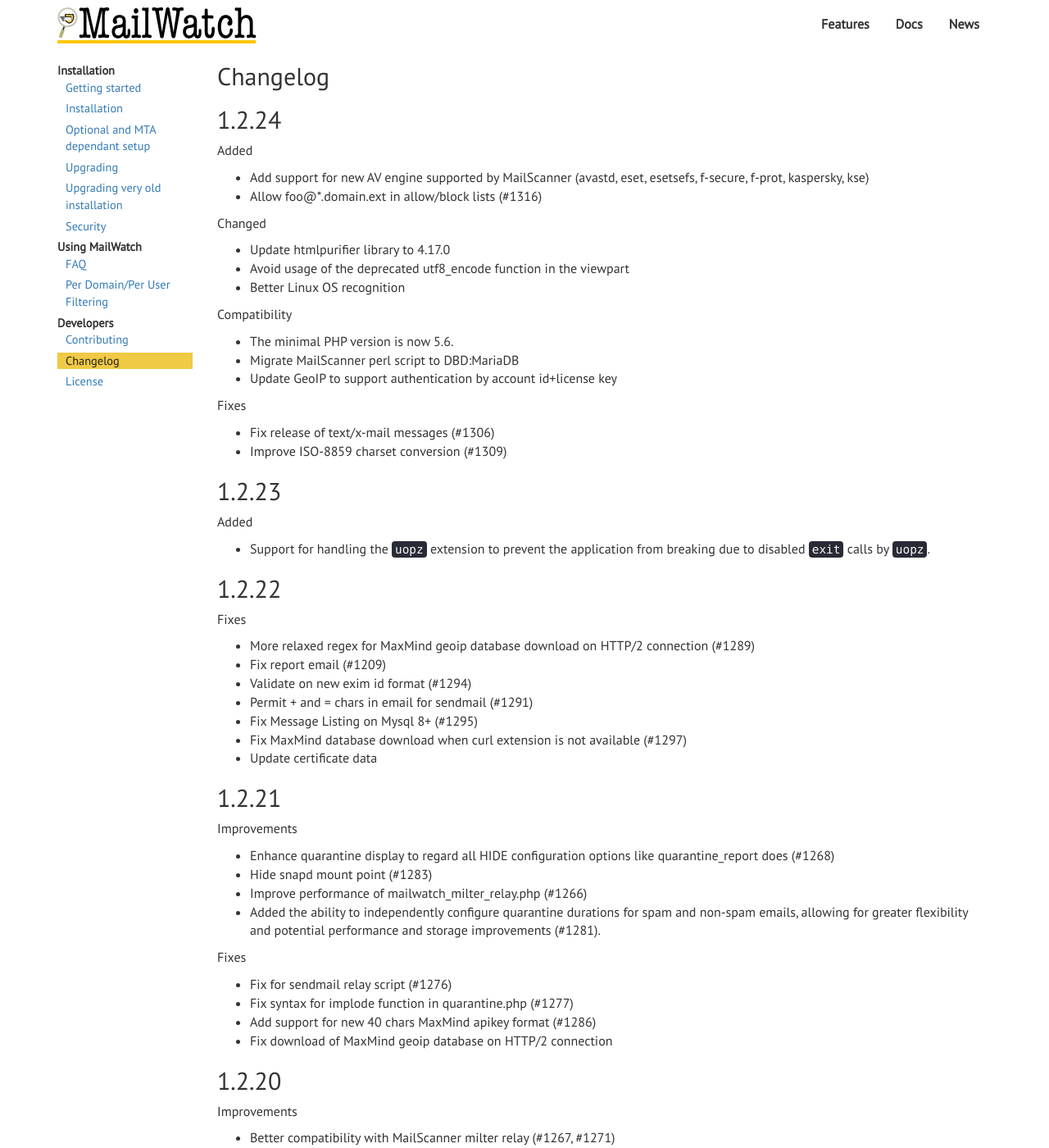
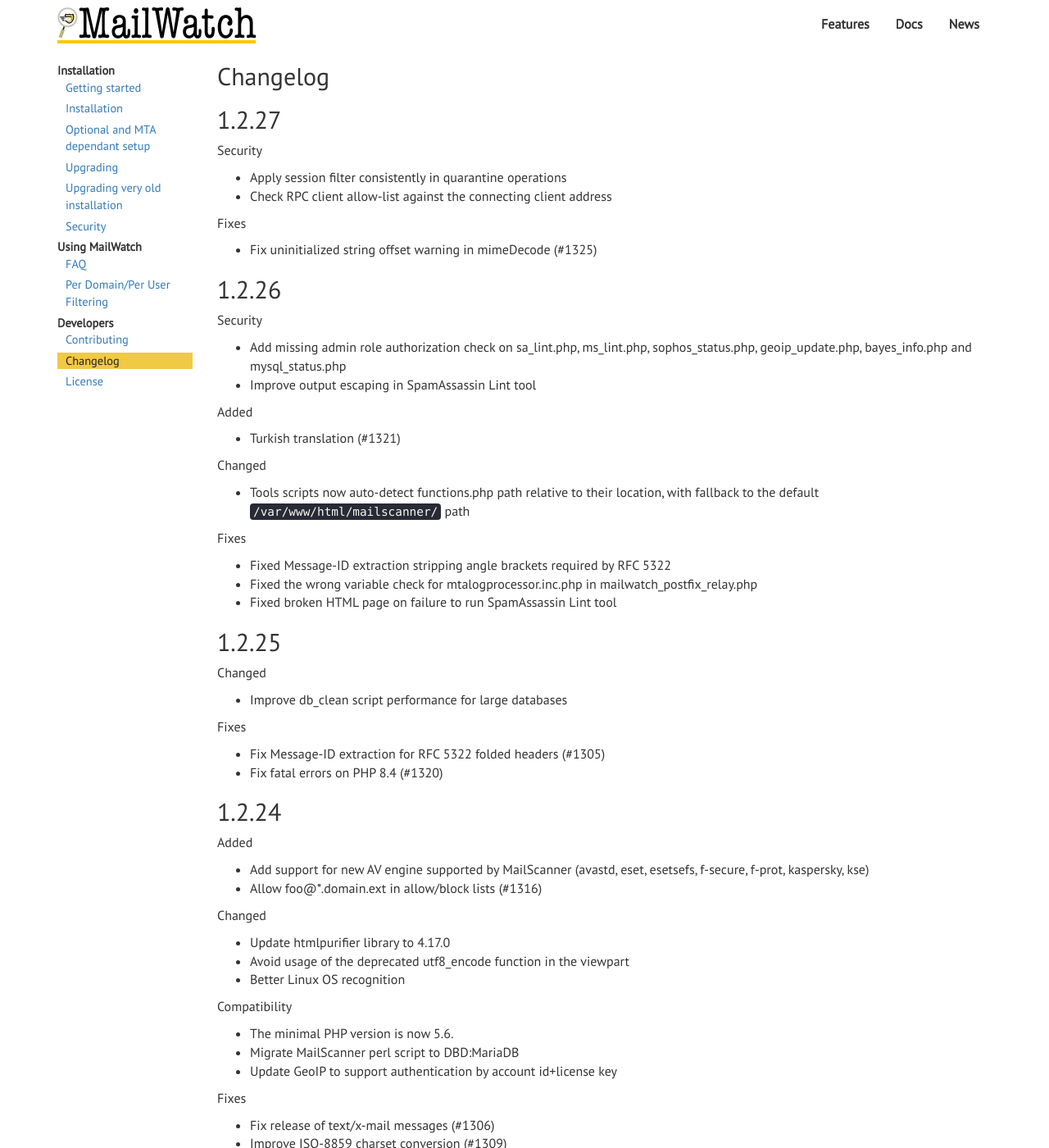
Before and after one commit to mailwatch/mailwatch-docs, a Jekyll site: the page built from _posts/2014-07-30-changelog.md, in a window 1280 px wide and 1400 px high. Shown: the whole window at 82% size. Built offline with Jekyll 4.4.1, drawn with Linux system fonts in a browser that asks for light colours; nearby versions of some CDN libraries.

Commit message:
Update documentation with MailWatch 1.2.25, 1.2.26, and 1.2.27 releases

```diff
--- a/_posts/2014-07-30-changelog.md
+++ b/_posts/2014-07-30-changelog.md
@@ -7,6 +7,41 @@ order: 1
 ---
 
 ## Changelog
+
+1.2.27
+-----------
+Security
+- Apply session filter consistently in quarantine operations
+- Check RPC client allow-list against the connecting client address
+
+Fixes
+- Fix uninitialized string offset warning in mimeDecode (#1325)
+
+1.2.26
+-----------
+Security
+- Add missing admin role authorization check on sa_lint.php, ms_lint.php, sophos_status.php, geoip_update.php, bayes_info.php and mysql_status.php
+- Improve output escaping in SpamAssassin Lint tool
+
+Added
+- Turkish translation (#1321)
+
+Changed
+- Tools scripts now auto-detect functions.php path relative to their location, with fallback to the default `/var/www/html/mailscanner/` path
+
+Fixes
+- Fixed Message-ID extraction stripping angle brackets required by RFC 5322
+- Fixed the wrong variable check for mtalogprocessor.inc.php in mailwatch_postfix_relay.php
+- Fixed broken HTML page on failure to run SpamAssassin Lint tool
+
+1.2.25
+-----------
+Changed
+- Improve db_clean script performance for large databases
+
+Fixes
+- Fix Message-ID extraction for RFC 5322 folded headers (#1305)
+- Fix fatal errors on PHP 8.4 (#1320)
 
 1.2.24
 -----------
```
